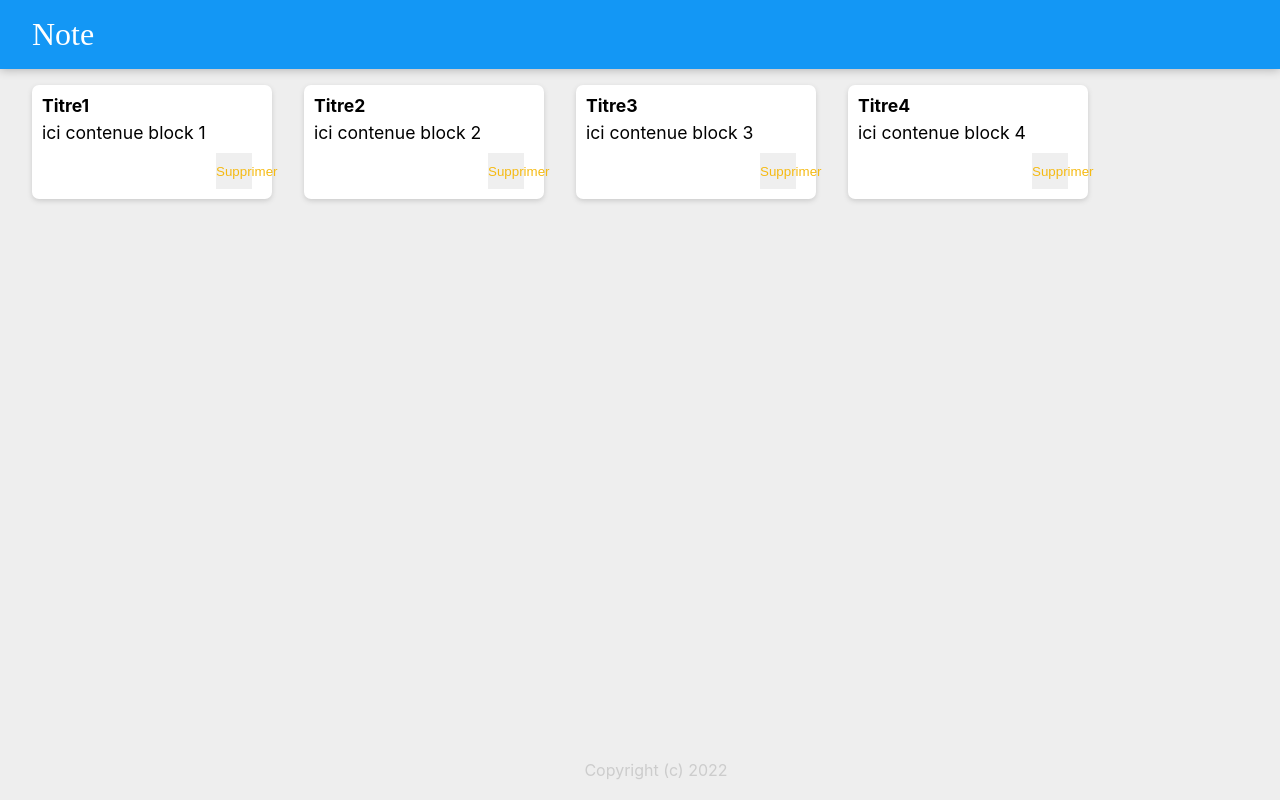
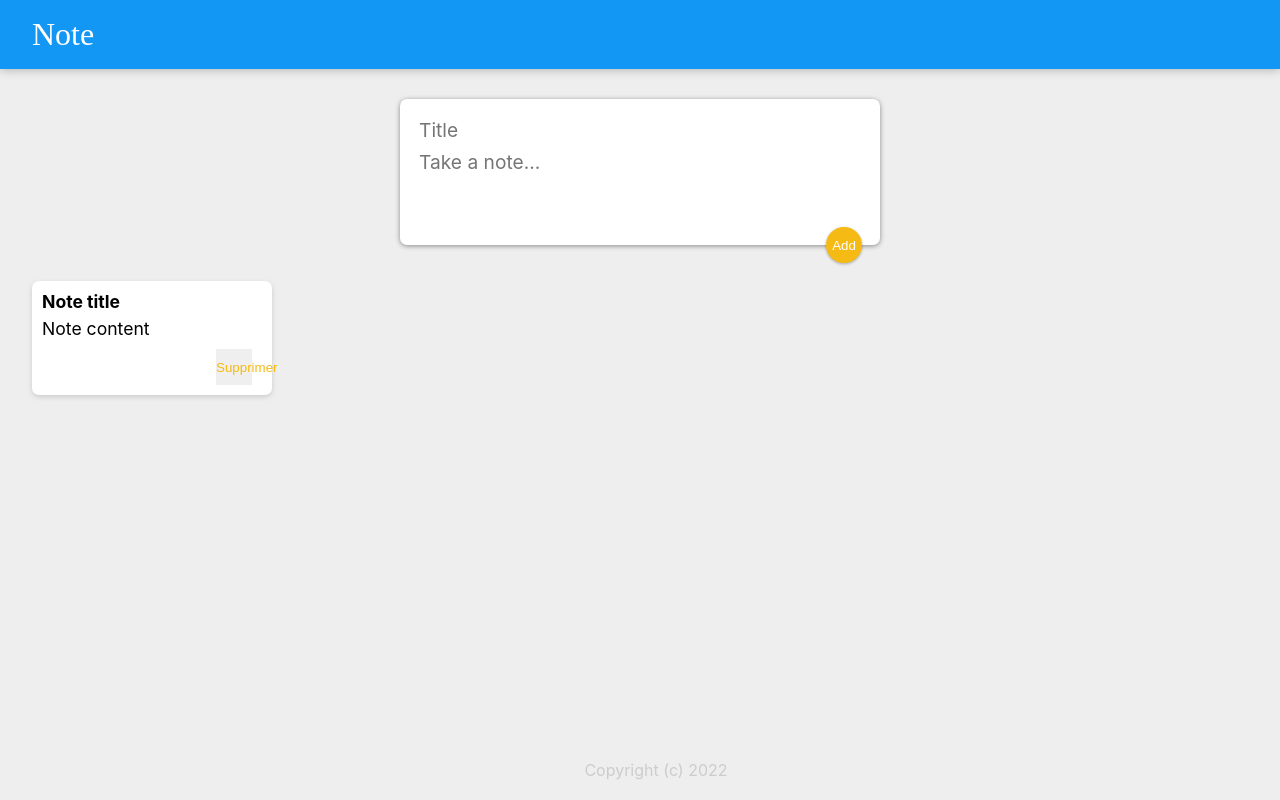
Before and after one commit to pierro7583/note_v1, a React (Create React App) app in the folder note_v1/: page / in a window 1280 px wide. Built offline with nearby package versions, Linux system fonts and the light colour scheme; a web font is replaced by a local one.

Commit message:
Update App.js
import CreateArea

 <Note key={1} title="Note title" content="Note content" />

```diff
--- a/note_v1/src/App.js
+++ b/note_v1/src/App.js
@@ -4,21 +4,15 @@
 import Footer from "./components/Footer.jsx";
 import Note from "./components/Note.jsx";
 import notes from "./components/notes.js";
-
+import CreateArea from "./components/CreateArea.jsx";
 
 
 function App() {
   return (
     <div>
       <Header/>
-     {/* props notes array */}
-     {notes.map(noteItem =>(
-     <Note
-  key={noteItem.key}
-  title={noteItem.title}
-  content={noteItem.content}
-  />
-))}
+      <CreateArea />
+      <Note key={1} title="Note title" content="Note content" />
       <Footer/>
     </div>
   );
```
